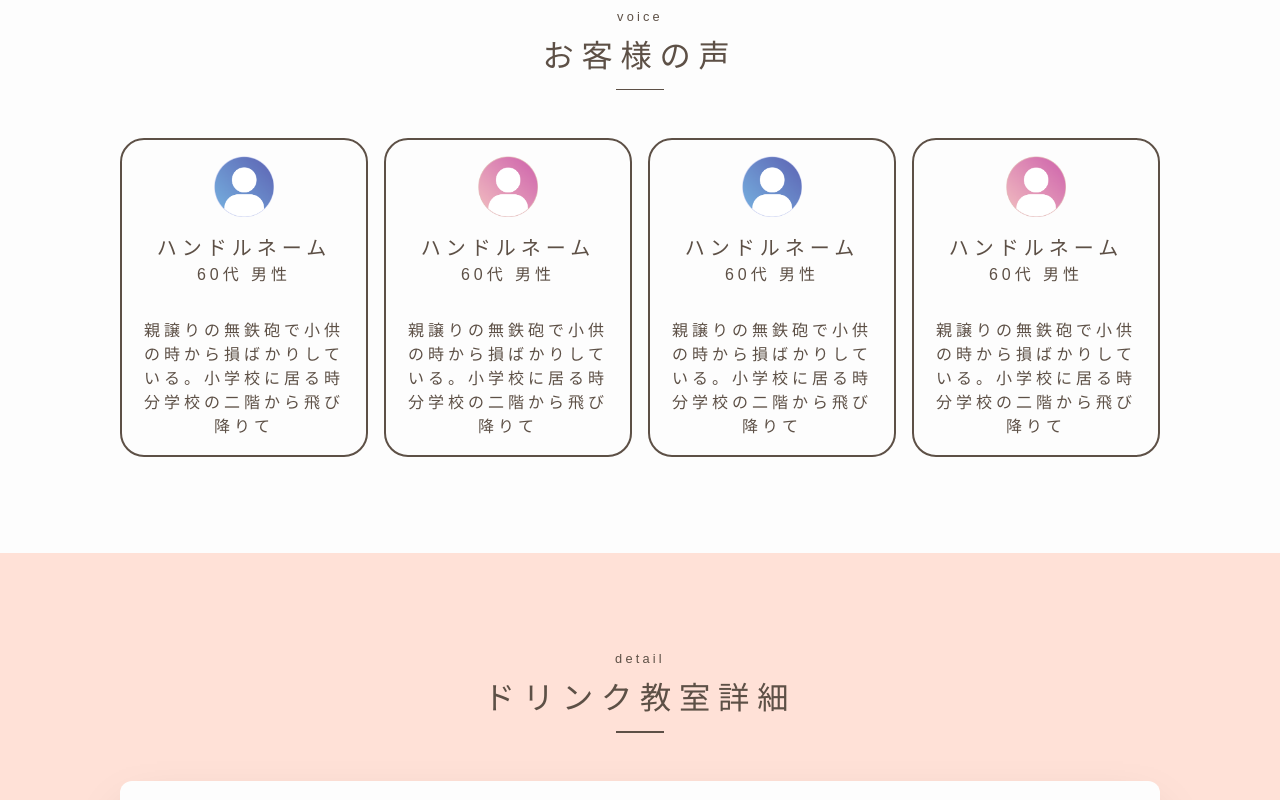
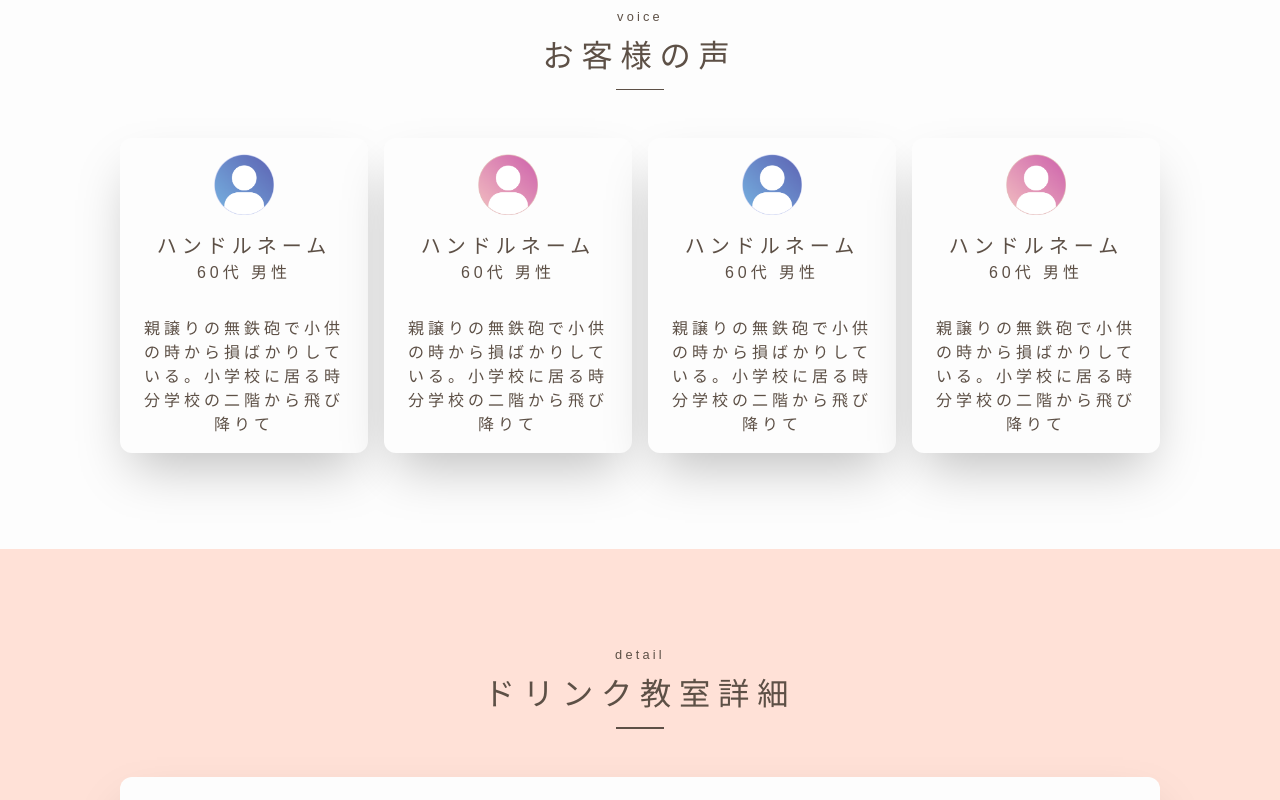
Before and after one commit to sanpicule/KikaraHP, a Next.js app: page /mineral/detail in a window 1280 px wide. Shown: the part 1380-2180 px from the top of the page. Built offline with nearby package versions, Linux system fonts and the light colour scheme.

Commit message:
ミネラルページお客様の声・フローUI修正

```diff
--- a/src/app/mineral/detail/page.js
+++ b/src/app/mineral/detail/page.js
@@ -38,7 +38,8 @@ const MineralDetail = () => {
     scroll.scrollFadeInFromBottom()
     scroll.scrollFadeInFromRight()
     scroll.scrollFadeInFromLeft()
-  }, [scroll]);
+  }, [scroll])
+
   return (
     <div>
       <ServicePageHero serviceImage={mineral} serviceTitle={'ミネラル醗酵ドリンク'} />
@@ -70,25 +71,25 @@ const MineralDetail = () => {
           <div className="w-12 h-0.1 bg-secondary-brown"></div>
         </div>
         <div className='flex mt-12 w-[1040px] gap-4 js-show-on-scroll-from-bottom'>
-          <div className='flex flex-col items-center border-2 border-secondary-brown rounded-3xl p-4'>
+          <div className='flex flex-col items-center rounded-xl bg-kikara-white shadow-2xl p-4'>
             <Image src={userMan} alt="" width={60} height={60}/>
             <h4 className='mt-4'>ハンドルネーム</h4>
             <p>60代 男性</p>
             <p className='mt-8'>親譲りの無鉄砲で小供の時から損ばかりしている。小学校に居る時分学校の二階から飛び降りて</p>
           </div>
-          <div className='flex flex-col items-center border-2 border-secondary-brown rounded-3xl p-4'>
+          <div className='flex flex-col items-center rounded-xl bg-kikara-white shadow-2xl p-4'>
             <Image src={userWoman} alt="" width={60} height={60} />
             <h4 className='mt-4'>ハンドルネーム</h4>
             <p>60代 男性</p>
             <p className='mt-8'>親譲りの無鉄砲で小供の時から損ばかりしている。小学校に居る時分学校の二階から飛び降りて</p>
           </div>
-          <div className='flex flex-col items-center border-2 border-secondary-brown rounded-3xl p-4'>
+          <div className='flex flex-col items-center rounded-xl bg-kikara-white shadow-2xl p-4'>
             <Image src={userMan} alt="" width={60} height={60}/>
             <h4 className='mt-4'>ハンドルネーム</h4>
             <p>60代 男性</p>
             <p className='mt-8'>親譲りの無鉄砲で小供の時から損ばかりしている。小学校に居る時分学校の二階から飛び降りて</p>
           </div>
-          <div className='flex flex-col items-center border-2 border-secondary-brown rounded-3xl p-4'>
+          <div className='flex flex-col items-center rounded-xl bg-kikara-white shadow-2xl p-4'>
             <Image src={userWoman} alt="" width={60} height={60} />
             <h4 className='mt-4'>ハンドルネーム</h4>
             <p>60代 男性</p>
@@ -192,29 +193,29 @@ const MineralDetail = () => {
           <div className="w-12 h-0.1 bg-secondary-brown"></div>
         </div>
         <div className='flex justify-around w-full h-full mt-24 tracking-normal js-show-on-scroll-from-bottom'>
-          <div className='relative flex flex-col items-center justify-center flex-1 gap-4 border-2 rounded-3xl border-secondary-brown px-4 py-12'>
-            <Image src={one} alt="" width={80} height={80} className='absolute top-0 left-1/2 -translate-x-1/2 -translate-y-1/2' />
+          <div className='relative flex flex-col items-center justify-center flex-1 gap-8 rounded-3xl px-4 py-12'>
+            <Image src={one} alt="" width={60} height={60} className='absolute top-0 left-1/2 -translate-x-1/2 -translate-y-1/2' />
             <h3>開催情報</h3>
             <Image src={infoImage} alt="" width={150} height={150} />
             <p className='h-full'>当サイトのNewsまたはInstagram、Facebookをご確認ください。</p>
           </div>
           <div className="my-auto w-0 h-0 border-secondary-brown border-t-[30px] border-b-[30px] border-l-[30px] border-t-transparent border-b-transparent border-solid" />
-          <div className='relative flex flex-col items-center justify-center flex-1 gap-4 border-2 rounded-3xl border-secondary-brown px-4 py-12'>
-            <Image src={two} alt="" width={80} height={80} className='absolute top-0 left-1/2 -translate-x-1/2 -translate-y-1/2' />
+          <div className='relative flex flex-col items-center justify-center flex-1 gap-8 rounded-3xl px-4 py-12'>
+            <Image src={two} alt="" width={60} height={60} className='absolute top-0 left-1/2 -translate-x-1/2 -translate-y-1/2' />
             <h3>お申し込み</h3>
             <Image src={replyImage} alt="" width={150} height={150} />
             <p className='h-full'>Facebook、Instagramからお申し込みいただけます。</p>
           </div>
           <div className="my-auto w-0 h-0 border-secondary-brown border-t-[30px] border-b-[30px] border-l-[30px] border-t-transparent border-b-transparent border-solid" />
-          <div className='relative flex flex-col items-center justify-center flex-1 gap-4 border-2 rounded-3xl border-secondary-brown px-4 py-12'>
-            <Image src={three} alt="" width={80} height={80} className='absolute top-0 left-1/2 -translate-x-1/2 -translate-y-1/2' />
+          <div className='relative flex flex-col items-center justify-center flex-1 gap-8 rounded-3xl px-4 py-12'>
+            <Image src={three} alt="" width={60} height={60} className='absolute top-0 left-1/2 -translate-x-1/2 -translate-y-1/2' />
             <h3>持ち物準備</h3>
             <Image src={preparationImage} alt="" width={150} height={150} />
             <p className='h-full'>ご持参いただきたいものがあります。教室詳細をご確認ください。</p>
           </div>
           <div className="my-auto w-0 h-0 border-secondary-brown border-t-[30px] border-b-[30px] border-l-[30px] border-t-transparent border-b-transparent border-solid" />
-          <div className='relative flex flex-col items-center justify-center flex-1 gap-4 border-2 rounded-3xl border-secondary-brown px-4 py-12'>
-            <Image src={four} alt="" width={80} height={80} className='absolute top-0 left-1/2 -translate-x-1/2 -translate-y-1/2' />
+          <div className='relative flex flex-col items-center justify-center flex-1 gap-8 rounded-3xl px-4 py-12'>
+            <Image src={four} alt="" width={60} height={60} className='absolute top-0 left-1/2 -translate-x-1/2 -translate-y-1/2' />
             <h3>教室に参加</h3>
             <Image src={classImage} alt="" width={150} height={150} />
             <p className='h-full'>Kikaraにて開催しております。アクセスはこちらからご確認ください。</p>
```
